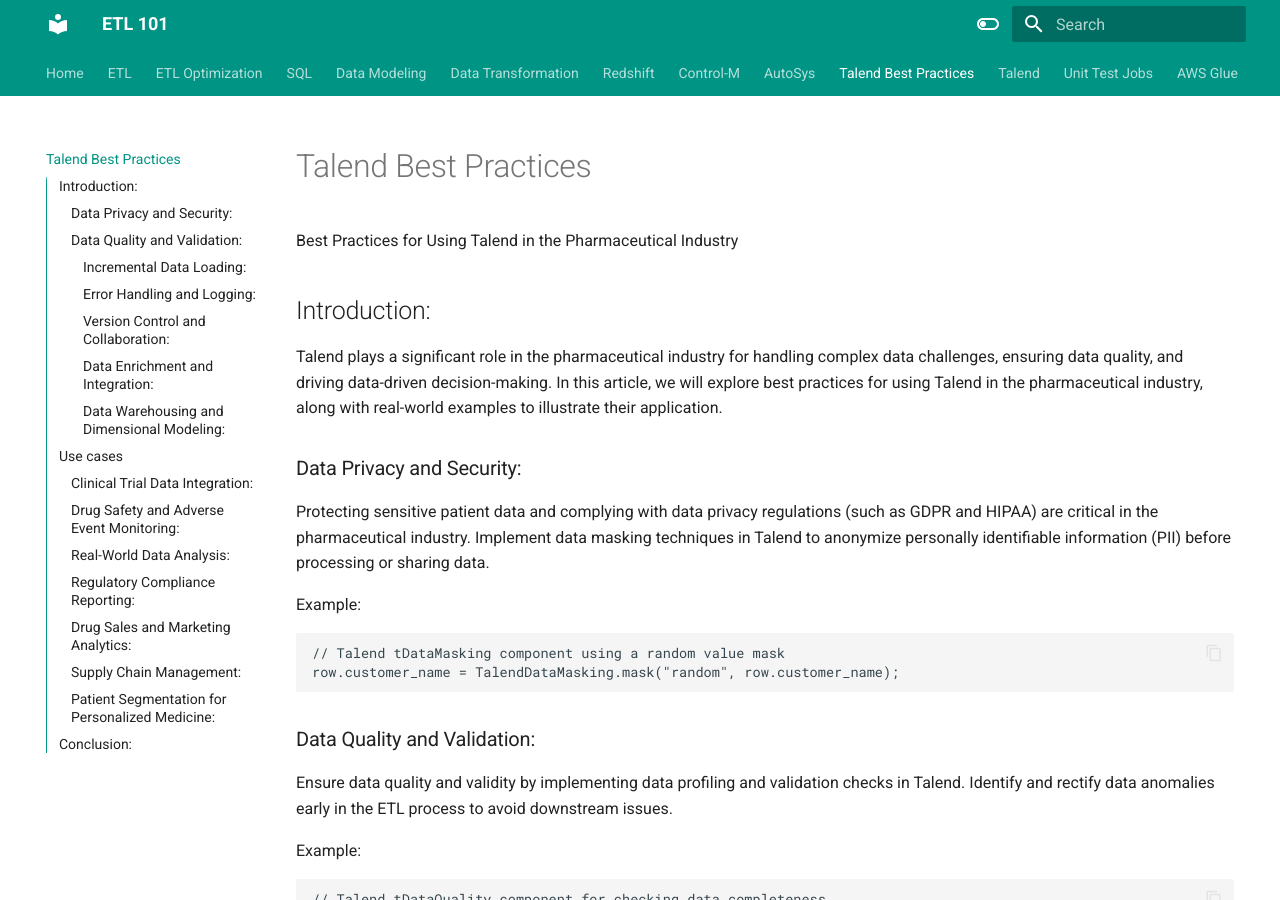
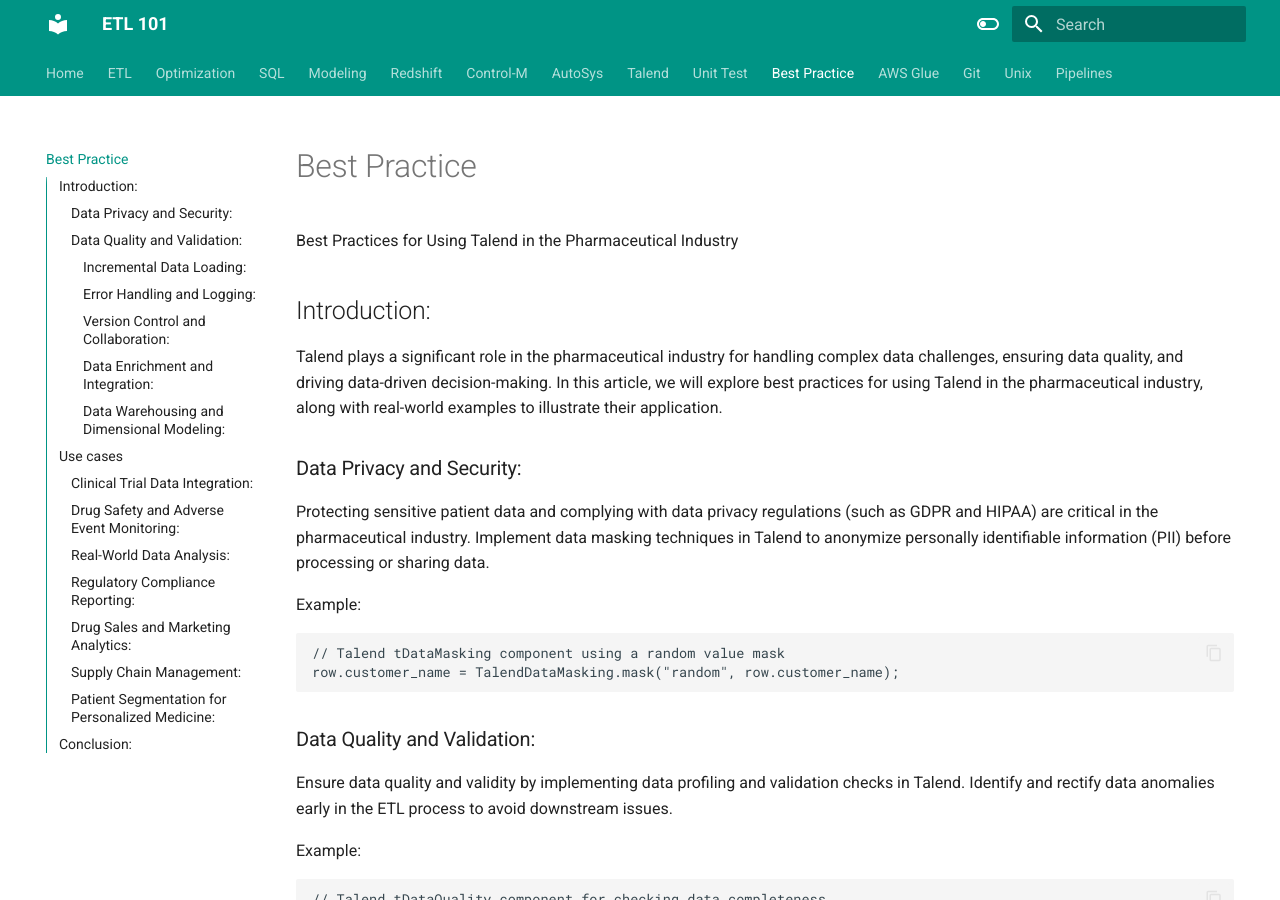
Before and after one commit to adhikari18/learn-etl, an MkDocs documentation site: the page built from docs/job-scenarios-pharma.md, in a window 1280 px wide and 900 px high. Built offline with MkDocs 1.6.1 and Material for MkDocs 9.7.7, drawn with Linux system fonts in a browser that asks for light colours.

Commit message:
short nav, remove transformation

```diff
--- a/docs/data-modeling.md
+++ b/docs/data-modeling.md
@@ -1,4 +1,4 @@
-# Data Modeling
+# Modeling
 Understanding Data Modeling: A Guide to Efficient Data Structures for ETL Processes
 
 ## Introduction:
--- a/docs/etl-optimization.md
+++ b/docs/etl-optimization.md
@@ -1,4 +1,4 @@
-# ETL Optimization
+# Optimization
 Enhance Performance and Scalability: Techniques for Optimizing ETL Processes
 
 ## Introduction:
--- a/docs/job-scenarios-pharma.md
+++ b/docs/job-scenarios-pharma.md
@@ -1,4 +1,4 @@
-# Talend Best Practices
+# Best Practice
 Best Practices for Using Talend in the Pharmaceutical Industry
 
 ## Introduction:
--- a/docs/unit-test.md
+++ b/docs/unit-test.md
@@ -1,4 +1,4 @@
-# Unit Test Jobs
+# Unit Test
 Talend Jobs Unit Test Cases and Test Results with Examples from Pharmaceutical Data
 
 ## Introduction:
--- a/mkdocs.yml
+++ b/mkdocs.yml
@@ -53,13 +53,12 @@
     - 'etl-optimization.md'
     - 'sql.md'
     - 'data-modeling.md'
-    - 'data-transformation.md'
     - 'redshift.md'
     - 'control-m.md'
     - 'autosys.md'
-    - 'job-scenarios-pharma.md'
     - 'talend.md'
     - 'unit-test.md'
+    - 'job-scenarios-pharma.md'
     - 'aws-glue.md'
     - 'git.md'
     - 'unix-commands.md'
```
Also changed, not shown: docs/data-transformation.md (deleted, +0 -14 lines).
